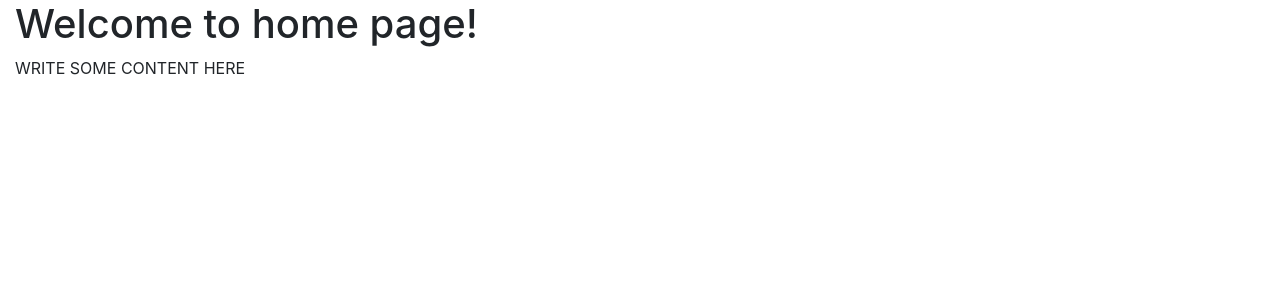
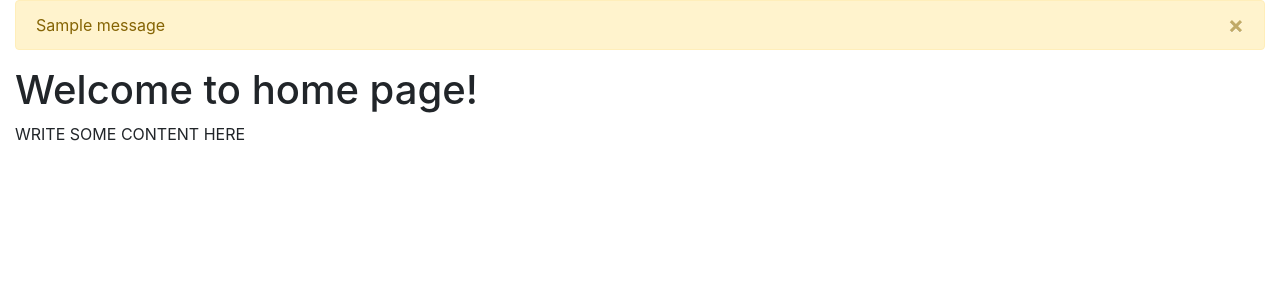
Before and after one commit to FFFFFRYGIO/Library, a Flask app: page / in a window 1280 px wide. Shown: the part 56-356 px from the top of the page. Run offline with Flask 2, Linux system fonts and the light colour scheme; one stand-in notice (Sample message) is shown; parts of the project's set-up code (start-up, migrations or seed data) failed here and were passed over; some libraries are stand-ins or nearby versions.

Commit message:
flashing messages

```diff
--- a/app.py
+++ b/app.py
@@ -1,7 +1,8 @@
-from flask import Flask, render_template, request, redirect, url_for
+from flask import Flask, render_template, request, redirect, url_for, flash
 from manage_books import get_books, add_books as add, edit_book as edit, get_book_by_isbn
 
 app = Flask(__name__)
+app.secret_key = '12345'
 
 
 @app.route('/')
@@ -36,7 +37,10 @@ def add_books():
             if request.form[key]:
                 book_params[key] = request.form[key]
         count_errors = add(book_params)  # to flash
-        print('------------', count_errors, '------------')
+        # print('------------', count_errors, '------------')
+        flash('Adding succesful with ' + str(count_errors[2]) + ' successes')
+        flash('Errors with lack of ISBN number: ' + str(count_errors[0]))
+        flash('Errors with duplicated books: ' + str(count_errors[1]))
         return redirect(url_for("books_list"))
     else:
         return render_template("add_books.html", key_words=key_words)
@@ -53,6 +57,7 @@ def edit_book():
             if book_dict[attr] != request.form[attr]:
                 book_config[attr] = request.form[attr]
         edit(book_isbn, book_config)
+        flash('Successfully modified book with ISBN number ' + book_isbn)
         return redirect(url_for("books_list"))
     else:
         book_isbn = request.args['book_isbn']
--- a/manage_books.py
+++ b/manage_books.py
@@ -20,9 +20,14 @@ def add_books(book_params):
 
         try:
             isbn_pocket = vol.get('industryIdentifiers')
+            print(isbn_pocket)
             for isbn_elem in isbn_pocket:
                 if isbn_elem.get('type') == 'ISBN_13':
                     curr_book.ISBN = isbn_elem.get('identifier')
+            if curr_book.ISBN is None:
+                print('no ISBN code!')
+                count_errors += 1
+                continue
         except TypeError:
             print('no ISBN code!')
             count_errors += 1
--- a/templates/base.html
+++ b/templates/base.html
@@ -15,15 +15,25 @@
                 <a class="nav-link" href="http://127.0.0.1:5000/">Home<span class="sr-only">(current)</span></a>
             </li>
             <li class="nav-item active">
-                    <a class="nav-link" href="http://127.0.0.1:5000/books_list">Books list<span class="sr-only">(current)</span></a>
+                <a class="nav-link" href="http://127.0.0.1:5000/books_list">Books list<span
+                        class="sr-only">(current)</span></a>
             </li>
             <li class="nav-item active">
-                    <a class="nav-link" href="http://127.0.0.1:5000/add_books">Add books<span class="sr-only">(current)</span></a>
+                <a class="nav-link" href="http://127.0.0.1:5000/add_books">Add books<span
+                        class="sr-only">(current)</span></a>
             </li>
         </ul>
     </div>
 </nav>
-
+<div class="container-fluid">
+    {% for message in get_flashed_messages() %}
+        <div class="alert alert-warning alert-dismissible" role="alert">
+            <span type="button" class="close" data-dismiss="alert" aria-label="Close"><span
+                    aria-hidden="true">&times;</span></span>
+            {{ message }}
+        </div>
+    {% endfor %}
+</div>
 <div class="container-fluid">
     {% block content %}
     {% endblock %}
```
Lines whose indentation alone changed are shown as unchanged.
